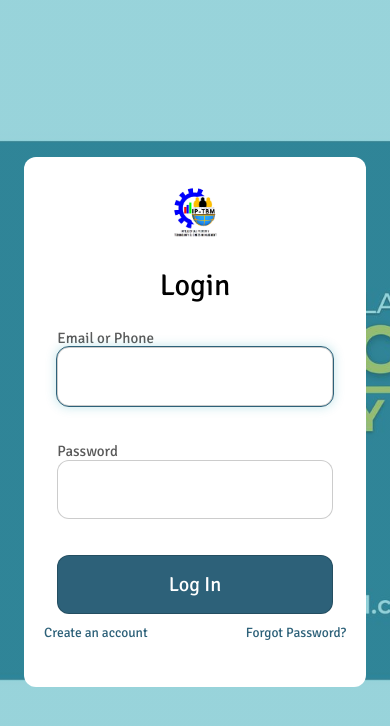
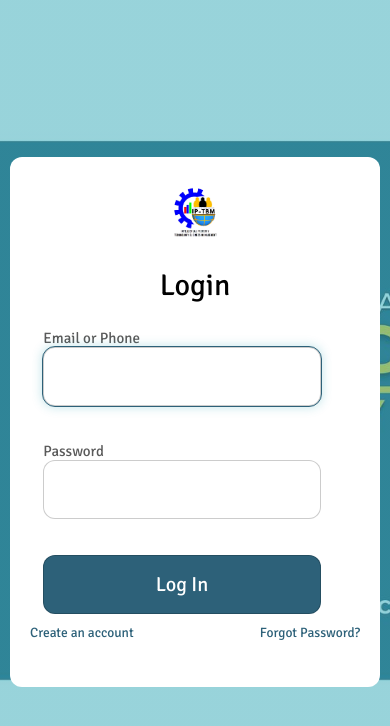
Before and after one commit to progchris00/LSPU-IPTBM-RTMS, a React (Vite) app: page /auth/login in a window 390 px wide. Shown: the top 726 px of the page. Built offline with nearby package versions, Linux system fonts and the light colour scheme.

Commit message:
messy code, rebranching

```diff
--- a/src/index.css
+++ b/src/index.css
@@ -41,14 +41,19 @@ main {
 
 .form-container {
   width: 100%;
-  padding: 0 24px;
+  height: 90%;
+  padding: 0 10px;
+  display: flex;
+  align-items: center;
+  justify-content: center;
 }
 
 .container {
   border-radius: 12px;
   background-color: white;
   padding: 20px;
-  margin: auto;
+  height: 100%;
+  width: 100%;
 }
 
 .form-fieldset input {
@@ -91,12 +96,12 @@ main {
 /* Start of container size */
 
 .container.login {
-  height: 530px;
+  max-height: 530px;
   max-width: 442px;
 }
 
 .container.sign-up {
-  height: 641px;
+  max-height: 641px;
   max-width: 883px;
 }
 
@@ -247,18 +252,23 @@ h1#form-heading {
 /* End of font styling */
 
 /* Media queries */
-@media screen and (max-width: 676px) {
+@media (max-width: 584px) {
   .sign-up-form-left,
   .sign-up-form-right {
     width: 100%;
     align-items: center;
   }
 
-  #login-form,
+  /* #login-form,
   #forgot-password-form,
   #sign-up-form {
     max-height: 500px;
     overflow-y: scroll;
+  } */
+
+  .form-fieldset {
+    max-width: 300px;
+    overflow-y: scroll;
   }
 }
 /* End of media queries */
```
